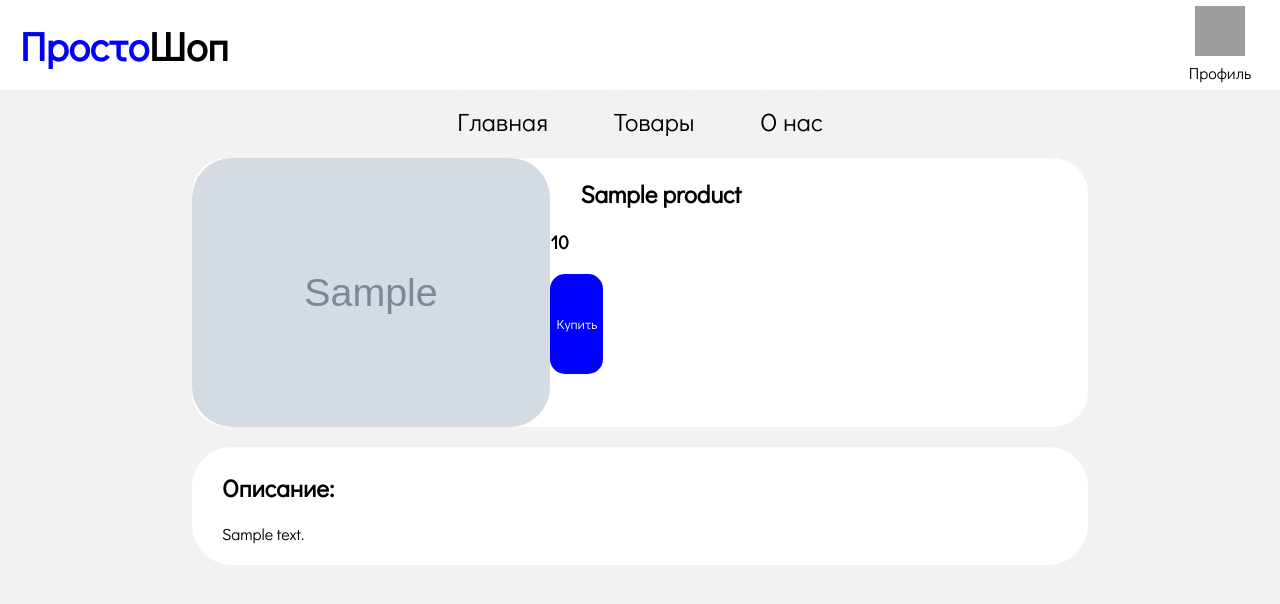
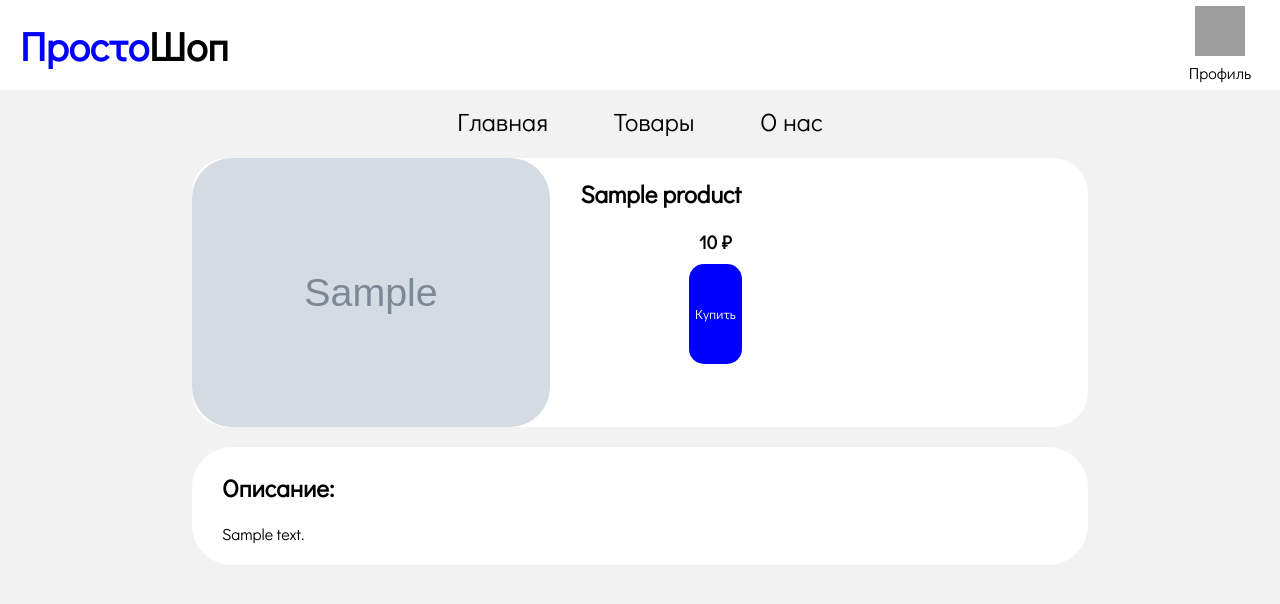
Before and after one commit to Ghuadg/test, a Django app: page /product/1 in a window 1280 px wide. Shown: the top 604 px of the page. Run offline with Django 5.2, Linux system fonts and the light colour scheme; tables that the repository leaves empty hold one stand-in row (values such as "Sample post"); grey boxes marked "Sample" are stand-in pictures; grey boxes are pictures that could not be loaded.

```diff
--- a/internetshop/shop/static/style.css
+++ b/internetshop/shop/static/style.css
@@ -149,11 +149,7 @@ button1 {
     width: 100%
 }
 
-.productPrice {
-    display: flex;
 
-    flex-direction: row;
-}
 
 .productTitle {
 
@@ -180,7 +176,7 @@ button1 {
 
 .productDescription p{
 
-    width: 705px;
+    width: 93%;
     padding-left: 30;
 
 }
@@ -227,3 +223,11 @@ a {
 text-decoration: none;
 color: black;
 }
+
+.price-container {
+  text-align: center;
+}
+
+.price {
+  margin-bottom: 10px;
+}
--- a/internetshop/shop/templates/index.html
+++ b/internetshop/shop/templates/index.html
@@ -43,7 +43,7 @@
         <p>{{ product.description }}</p>
     </div>
 
-    <div class="price">
+    <div class="price-container">
         <h3>{{ product.price }} ₽</h3>
         <button>Купить</button>
     </div>
--- a/internetshop/shop/templates/product.html
+++ b/internetshop/shop/templates/product.html
@@ -21,8 +21,8 @@
     <img class='productimage' src="{{ product.image_url }}"/>
     <div class="productTitle">
         <h2>{{ product.name }}</h2>
-        <div class="price">
-            <h3>{{ product.price }}</h3>
+        <div class="price-container">
+            <h3 class="price">{{ product.price }} ₽</h3>
             <button>Купить</button>
         </div>
     </div>
```
